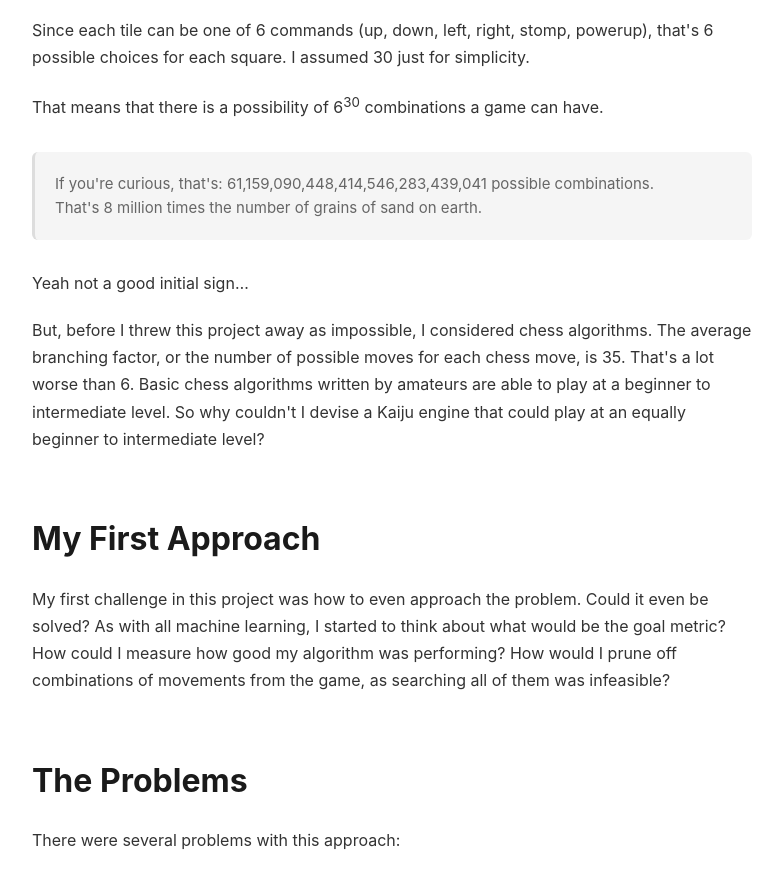
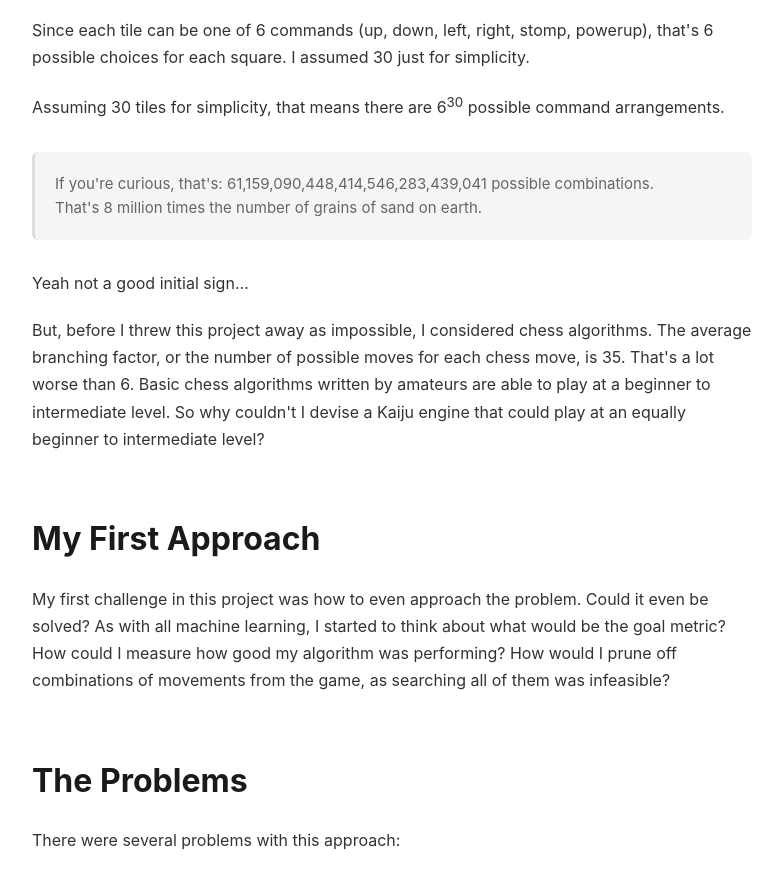
Before and after one commit to Adas4044/Adas4044.github.io, a website: page blog/kaijugo.html in a window 1280 px wide. Shown: the part 1807-2679 px from the top of the page, without its empty margins (308-1090 px from the left). Drawn offline with Linux system fonts and the light colour scheme.

Commit message:
Update kaijugo.html

```diff
--- a/blog/kaijugo.html
+++ b/blog/kaijugo.html
@@ -358,7 +358,7 @@
 
                 <p>Since each tile can be one of 6 commands (up, down, left, right, stomp, powerup), that's 6 possible choices for each square. I assumed 30 just for simplicity.</p>
 
-                <p>That means that there is a possibility of 6<sup>30</sup> combinations a game can have.</p>
+                <p>Assuming 30 tiles for simplicity, that means there are 6<sup>30</sup> possible command arrangements.</p>
 
                 <div class="highlight-box">
                     If you're curious, that's: 61,159,090,448,414,546,283,439,041 possible combinations.<br>
```
